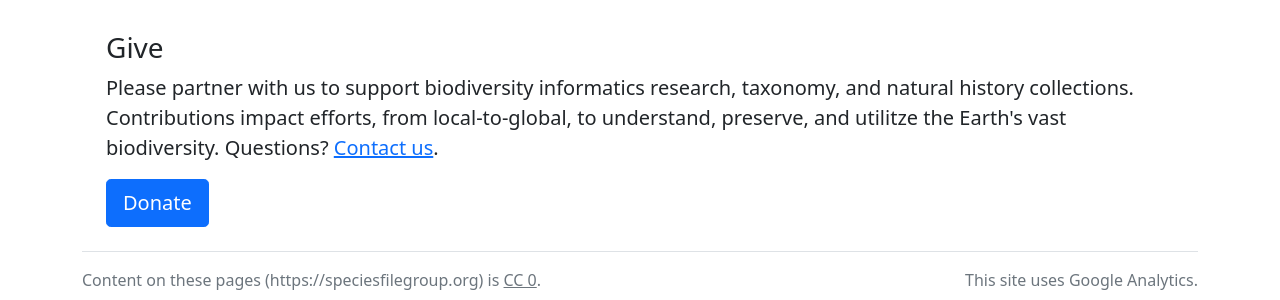
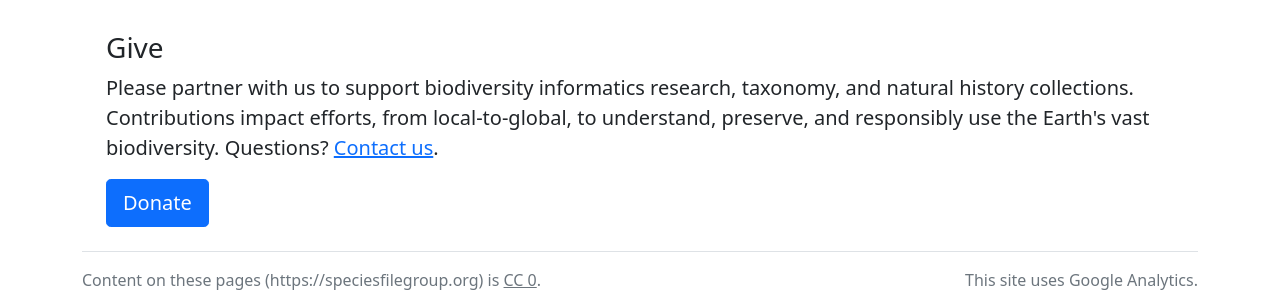
Before and after one commit to pnhogan/speciesfilegroup.github.io, a Jekyll site: the page built from index.html, in a window 1280 px wide. Shown: the part 939-1239 px from the top of the page. Built offline with Jekyll 4.4.1, drawn with Linux system fonts in a browser that asks for light colours.

Commit message:
fixing typo

```diff
--- a/index.html
+++ b/index.html
@@ -44,7 +44,7 @@ title: Species File Group - Home
   <div class="container pt-5">
     <div class="col-md-13">
       <h3>Give</h3>
-      <p class="lead">Please partner with us to support biodiversity informatics research, taxonomy, and natural history collections. Contributions impact efforts, from local-to-global, to understand, preserve, and utilitze the Earth's vast biodiversity. Questions?  <a href="/about">Contact us</a>.</p>
+      <p class="lead">Please partner with us to support biodiversity informatics research, taxonomy, and natural history collections. Contributions impact efforts, from local-to-global, to understand, preserve, and responsibly use the Earth's vast biodiversity. Questions?  <a href="/about">Contact us</a>.</p>
       <form action="https://payments.uif.uillinois.edu/Gifts/PaymentPageTransfer.aspx" method="post" name="giving_form" id="giving_form">
 
         <input type="hidden" name="TRACKING_CODE" value="10547"> <!-- generates confirmation emails -->
```
